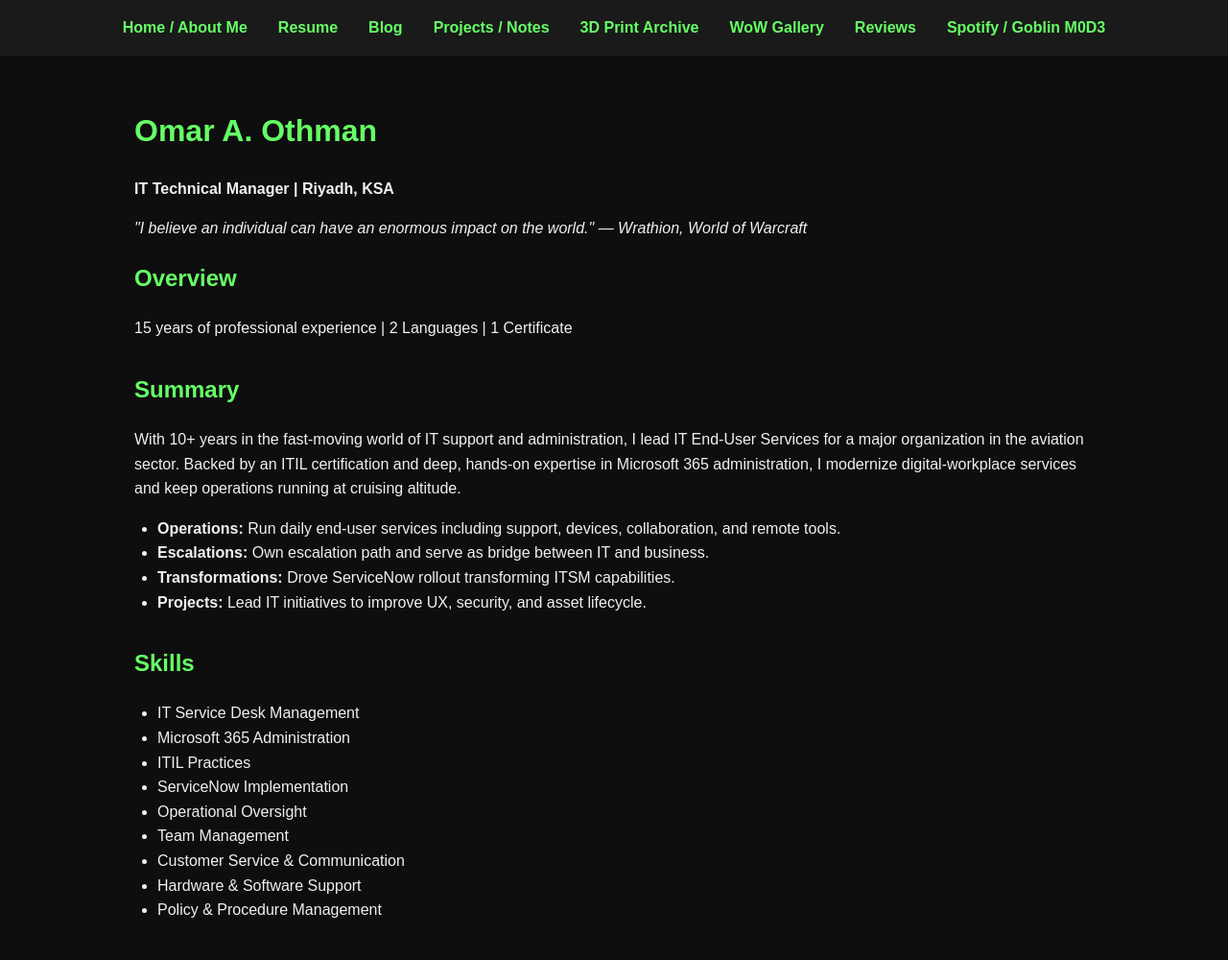
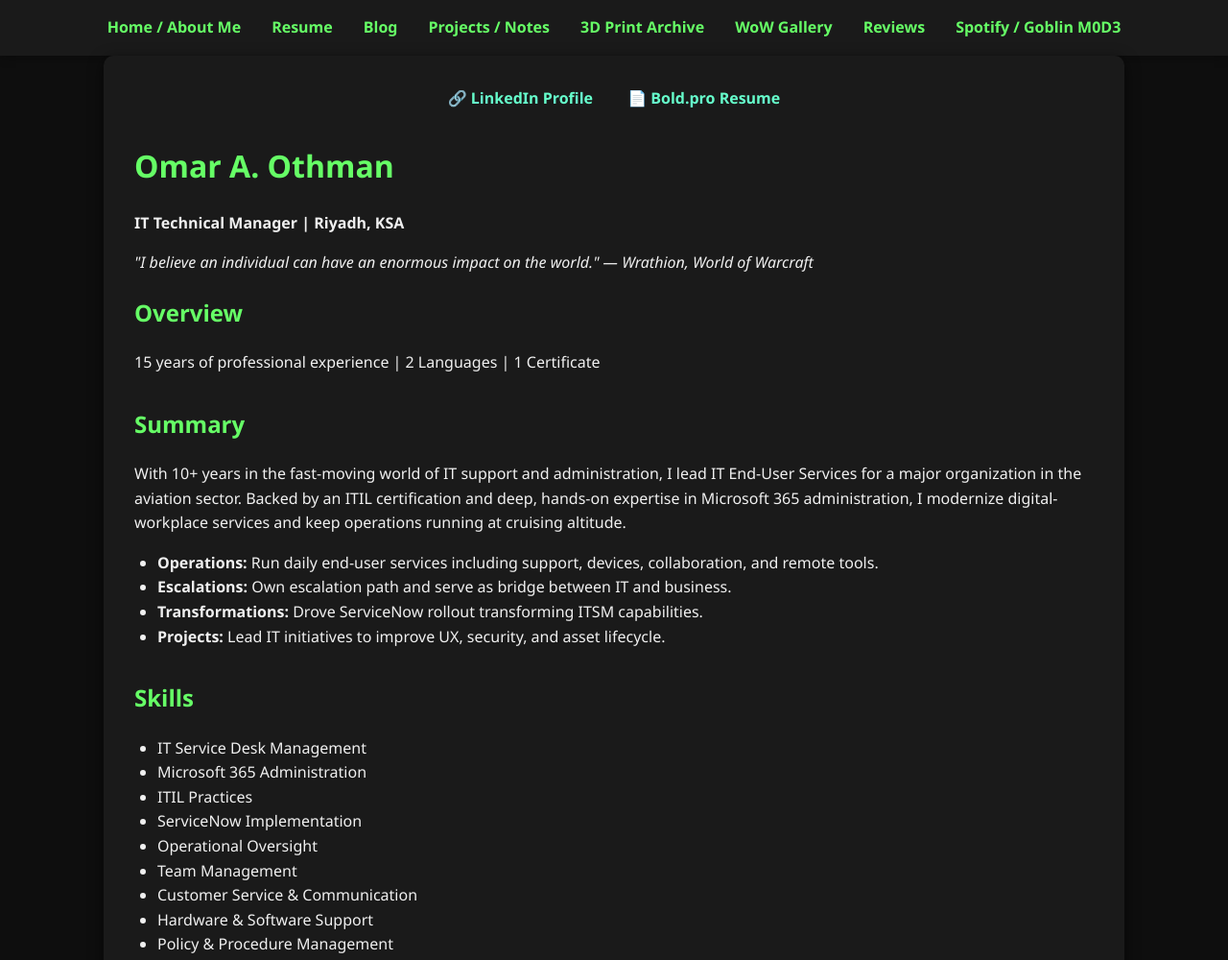
Before and after one commit to Niiro92Othman/Omar, a plain HTML site: page resume.html in a window 1280 px wide. Shown: the top 1000 px of the page at 96% size. Drawn offline with Linux system fonts and the light colour scheme.

Commit message:
Update resume.html

```diff
--- a/resume.html
+++ b/resume.html
@@ -7,7 +7,7 @@
   <style>
     body {
       margin: 0;
-      font-family: Arial, sans-serif;
+      font-family: 'Segoe UI', Tahoma, Geneva, Verdana, sans-serif;
       background-color: #0e0e0e;
       color: #f0f0f0;
       line-height: 1.6;
@@ -19,11 +19,13 @@
       justify-content: center;
       flex-wrap: wrap;
       gap: 2rem;
+      box-shadow: 0 2px 10px rgba(0,0,0,0.3);
     }
     nav a {
       color: #66ff66;
       text-decoration: none;
       font-weight: bold;
+      transition: color 0.3s;
     }
     nav a:hover {
       color: #ff3333;
@@ -32,6 +34,9 @@
       padding: 2rem;
       max-width: 1000px;
       margin: auto;
+      background-color: #1a1a1a;
+      border-radius: 10px;
+      box-shadow: 0 4px 15px rgba(0,0,0,0.6);
     }
     h1, h2, h3 {
       color: #66ff66;
@@ -42,6 +47,19 @@
     ul {
       list-style: disc;
       padding-left: 1.5rem;
+    }
+    .quick-links {
+      text-align: center;
+      margin-bottom: 2rem;
+    }
+    .quick-links a {
+      color: #66ffcc;
+      text-decoration: none;
+      margin: 0 1rem;
+      font-weight: bold;
+    }
+    .quick-links a:hover {
+      color: #ffcc00;
     }
   </style>
 </head>
@@ -57,6 +75,11 @@
     <a href="spotify.html">Spotify / Goblin M0D3</a>
   </nav>
   <main>
+    <div class="quick-links">
+      <a href="https://www.linkedin.com/in/oaothman/" target="_blank">🔗 LinkedIn Profile</a>
+      <a href="https://bold.pro/my/omar-othman" target="_blank">📄 Bold.pro Resume</a>
+    </div>
+
     <h1>Omar A. Othman</h1>
     <p><strong>IT Technical Manager | Riyadh, KSA</strong></p>
     <p><em>"I believe an individual can have an enormous impact on the world." — Wrathion, World of Warcraft</em></p>
@@ -147,11 +170,6 @@
         <li>Citrix, MS Azure Entra ID, Intune, MDM</li>
       </ul>
     </section>
-
-    <section>
-      <h2>Interests</h2>
-      <p>Video Games, Music, Cinema, Pop Culture, 3D Printing, Technology</p>
-    </section>
   </main>
 </body>
 </html>
```
